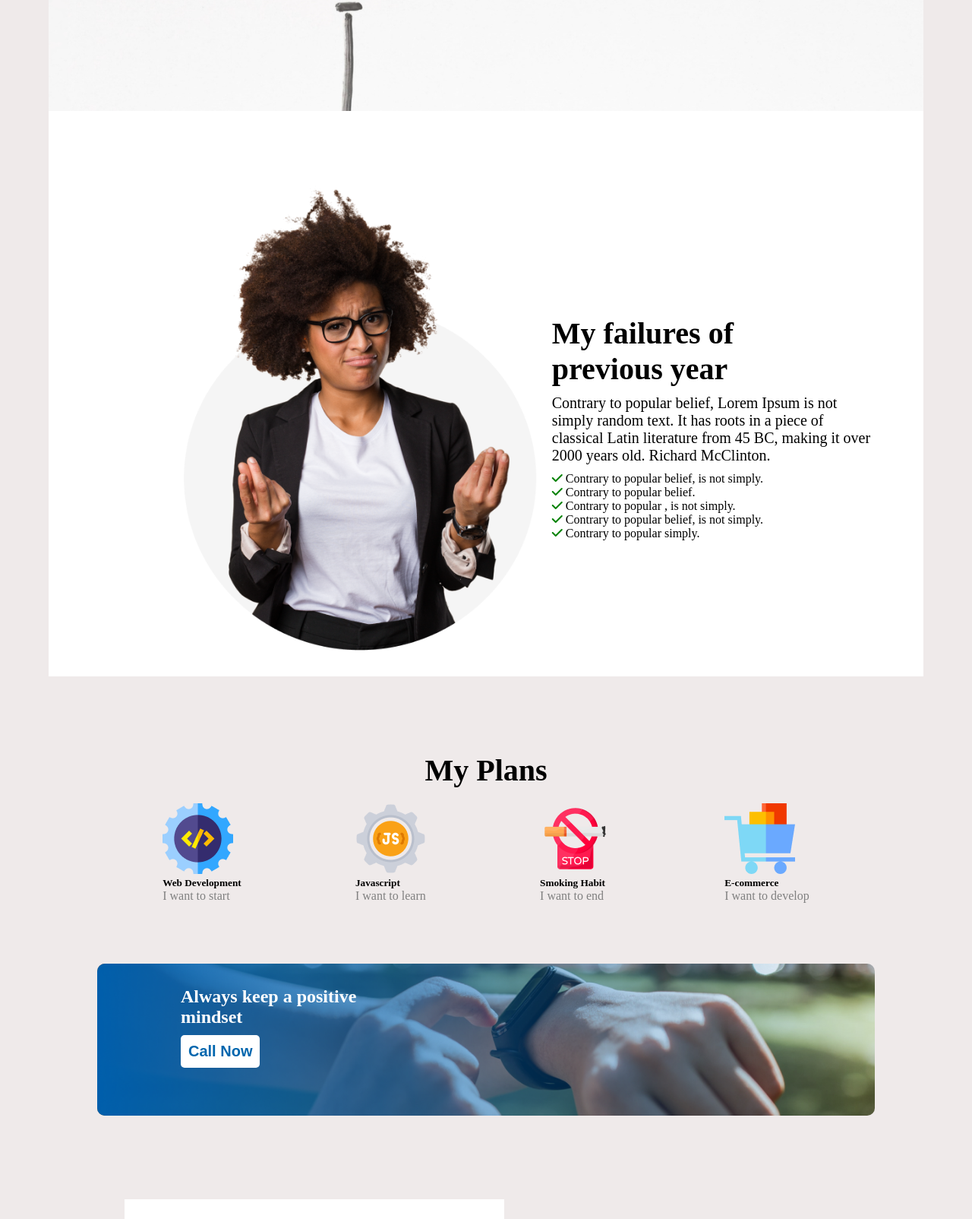
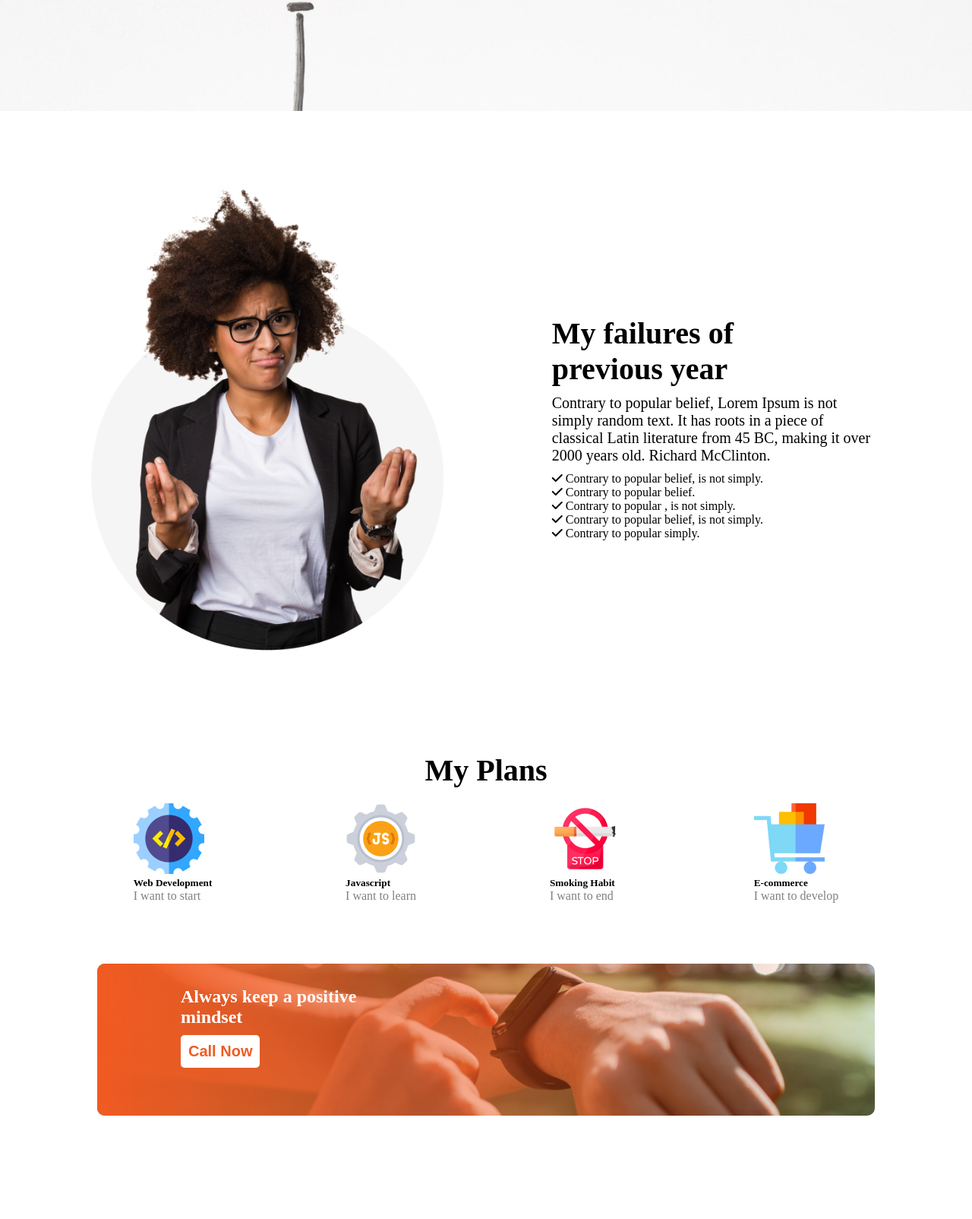
Before and after one commit to haadi99/Assignment-1, a plain HTML site: page index.html in a window 1280 px wide. Shown: the part 654-2258 px from the top of the page at 76% size. Drawn offline with Linux system fonts and the light colour scheme.

Commit message:
third commit

```diff
--- a/css/style.css
+++ b/css/style.css
@@ -4,11 +4,7 @@
   box-sizing: border-box;
 }
 
-.container {
-  width: 90%;
-}
-
-.container-2 {
+.container{
   width: 80%;
 }
 
@@ -48,7 +44,6 @@
 .col-12 {
   width: 100%;
 }
-/*================== banner image ==================== */
 .banner-img {
   background-image: url("../images/banner/banner1.png");
   width: 100%;
@@ -58,21 +53,13 @@
 .banner-description {
   float: right;
 }
-/*=============== background color ===================== */
+
 .bg-white {
   background-color: white;
 }
 .bg-dark {
   background-color: rgb(0, 0, 0);
 }
-
-.bg-smoke-white {
-  background-color: #efeaea;
-}
-.bg-primary {
-  background-color: #005fac;
-}
-
 .bg-transparent {
   background-color: transparent;
 }
@@ -83,20 +70,16 @@
 .text-dark {
   color: black;
 }
-.text-dark-blue {
-  color: #0066ae;
+.text-orange {
+  color: #F15B22;
 }
 .bg-orange{
   background-color: #F15B22;
 }
-.text-success {
-  color: green;
-}
+
 .text-gray {
   color: grey;
 }
-
-/* ======================= height and width ========================= */
 
 .h-200 {
   height: 200px;
@@ -230,7 +213,7 @@
   background-size: cover;
 }
 .gradient-image {
-  background-image: url("../images/gradient1.png");
+  background-image: url("../images/gradient2.png");
   border-radius: 10px;
   background-repeat: no-repeat;
   background-position: center;
--- a/index.html
+++ b/index.html
@@ -7,9 +7,9 @@
     <title>Think out of the box</title>
     <link rel="stylesheet" href="css/style.css">
 </head>
-<body class="bg-smoke-white">
+<body>
                                                         <!-- header  -->
-    <header class="container mx-auto">
+    <header class="mx-auto">
         <div class="banner-img">
             <div class="banner-description col-6 text-right mr-150 mt-230 p-10">
                 <h1 class="text-dark fw-bolder fs-2 my-10">All Thinks Are <br> Possible If You <br> believe</h1>
@@ -24,9 +24,9 @@
     </header>
                                                         <!-- main  -->
 <main>
-<section class="bg-white container mx-auto py-5">
+<section class="bg-white mx-auto py-5">
 
-    <div class="container  mx-auto  d-flex pt-60">
+    <div class="mx-auto  d-flex pt-60">
         <div class="col-6 ">
             <img src="images/person.png" alt="person-image" class="ml-100 img">
         </div>
@@ -45,7 +45,7 @@
 </section>
 <section class="py-5 my-50">
   <h1 class="text-center my-20 fw-bolder fs-2">My Plans</h1>
-    <div class="container d-flex justify-space-evenly mt-20 mx-auto">
+    <div class="d-flex justify-space-evenly mt-20 mx-auto">
         <div>
             <img src="images/icons/web.png" alt="">
             <h5>Web Development</h5>
@@ -70,11 +70,11 @@
 </section>
 
 <section>
-    <div class="container-2  mx-auto my-50">
+    <div class="container  mx-auto my-50">
         <div class="gradient h-200 ">
             <div class="gradient-image h-200 p-10">
             <h2 class="text-white fw-bold ml-100 mt-20">Always keep a positive <br>mindset</h2>
-            <button class="bg-white text-dark-blue p-10 fw-bold fs-1 b-0 br-5 cursor my-10 ml-100 ">Call Now</button>
+            <button class="bg-white text-orange p-10 fw-bold fs-1 b-0 br-5 cursor my-10 ml-100 ">Call Now</button>
                 </div>
         </div>
     </div>
@@ -82,7 +82,7 @@
 
 
 <section>
-    <div class="container  mx-auto  d-flex pt-60">
+    <div class="mx-auto  d-flex pt-60">
         <div class="col-6 ">
             <img src="images/myaim.png" alt="person-image" class="ml-100 img">
         </div>
@@ -99,7 +99,7 @@
 </section>
 </main>
                                                         <!-- footer  -->
-<footer class="bg-dark container mx-auto">
+<footer class="bg-dark mx-auto">
     <div class=" text-white d-flex justify-space-evenly px-5 py-5">
         <div>
             <h2 class="my-10 fs-2">Future</h2>
@@ -114,7 +114,7 @@
             <h3 class="text-white fw-bold mb-10">Subscribe</h3>
             <form action="">
                 <input type="email" placeholder="Enter your email" class="mb-10 p-10 bg-transparent b-1 br-5 "><br>
-                <button class="bg-primary text-white fw-bold p-10 br-5 cursor">Subscribe</button>
+                <button class="bg-white text-orange fw-bold p-10 br-5 cursor">Subscribe</button>
             </form>
         </div>
     </div>
```
